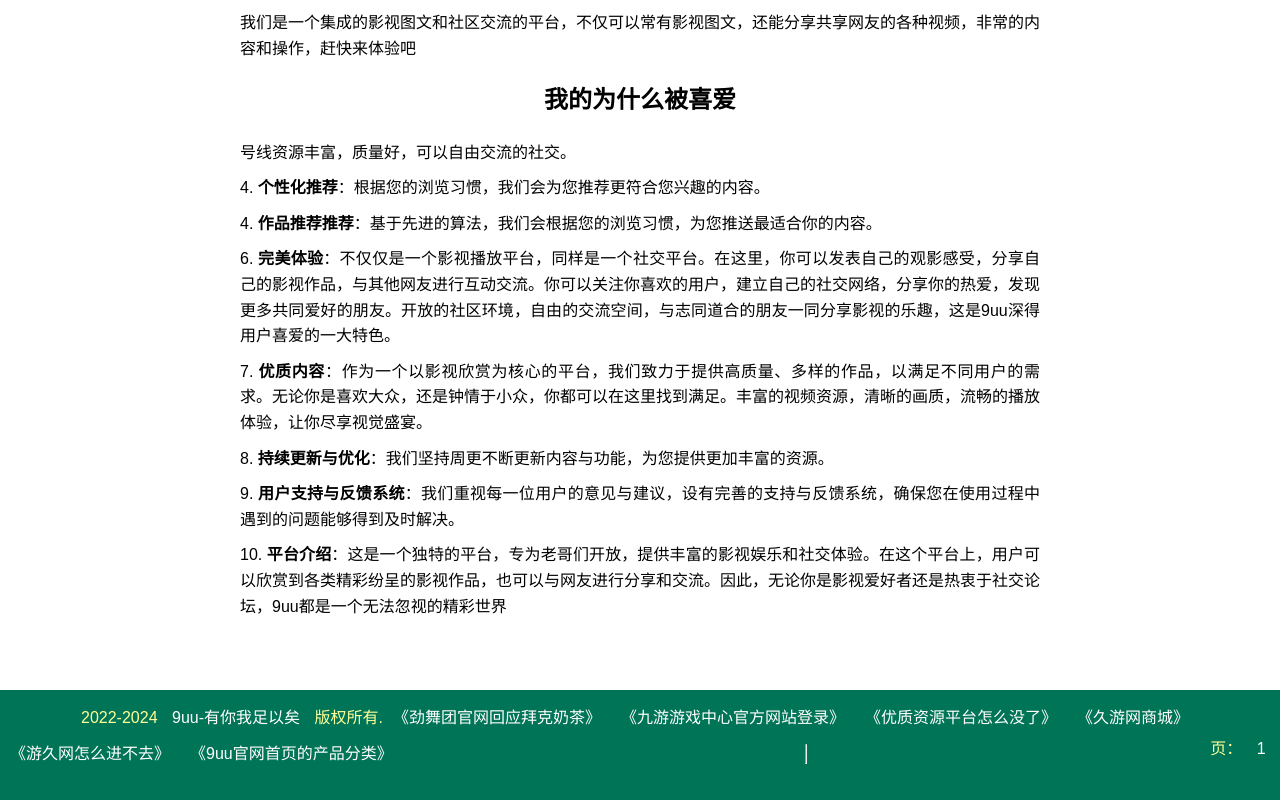
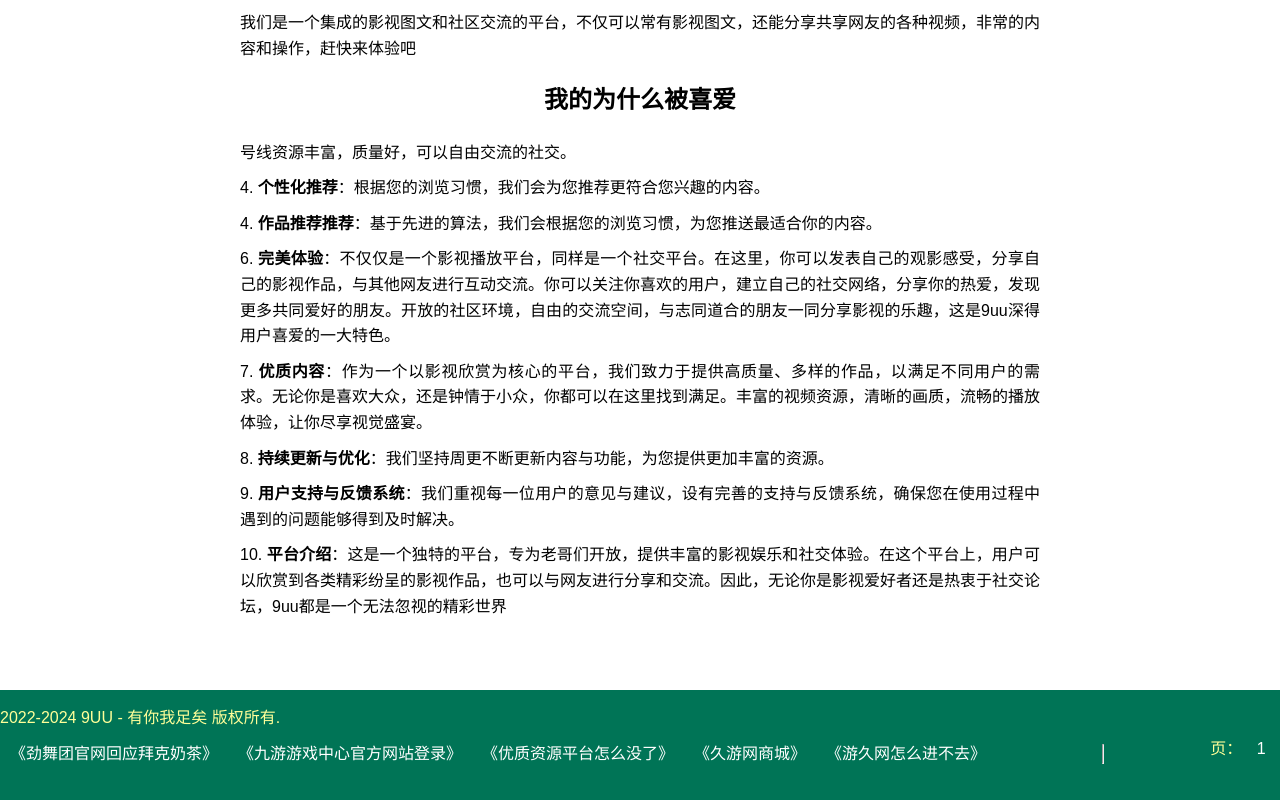
Before and after one commit to 9uzuyi1/9uzuyi1.github.io, a plain HTML site: page index.html in a window 1280 px wide. Shown: the part 1043-1843 px from the top of the page. Drawn offline with Linux system fonts and the light colour scheme; a script that the page names is missing.

Commit message:
Update index.html

```diff
--- a/index.html
+++ b/index.html
@@ -126,15 +126,17 @@
       <br></div>
     <br>
     <footer>
-      <nav><p>2022-2024 <a href="/" target="_blank">9uu-有你我足以矣</a> 版权所有.</p>
+ <p>2022-2024 9UU - 有你我足矣 版权所有.</p>
+      <nav>
 <p><a href="eg0z3zw1.html">《劲舞团官网回应拜克奶茶》</a></p>
 <p><a href="dtwsef13.html">《九游游戏中心官方网站登录》</a></p>
 <p><a href="ds2xivit.html">《优质资源平台怎么没了》</a></p>
 <p><a href="jznxb5rl.html">《久游网商城》</a></p>
 <p><a href="lhqaeqsc.html">《游久网怎么进不去》</a></p>
-<p><a href="ysusxi0n.html">《9uu官网首页的产品分类》</a></p>
 
-<hr><div>页：&nbsp;<a href="index.htm">1</a>&nbsp;</div></nav>
+
+<hr><div>页：&nbsp;<a href="index.htm">1</a>&nbsp;</div>
+      </nav>
     </footer>
   </body>
 </html>
```
